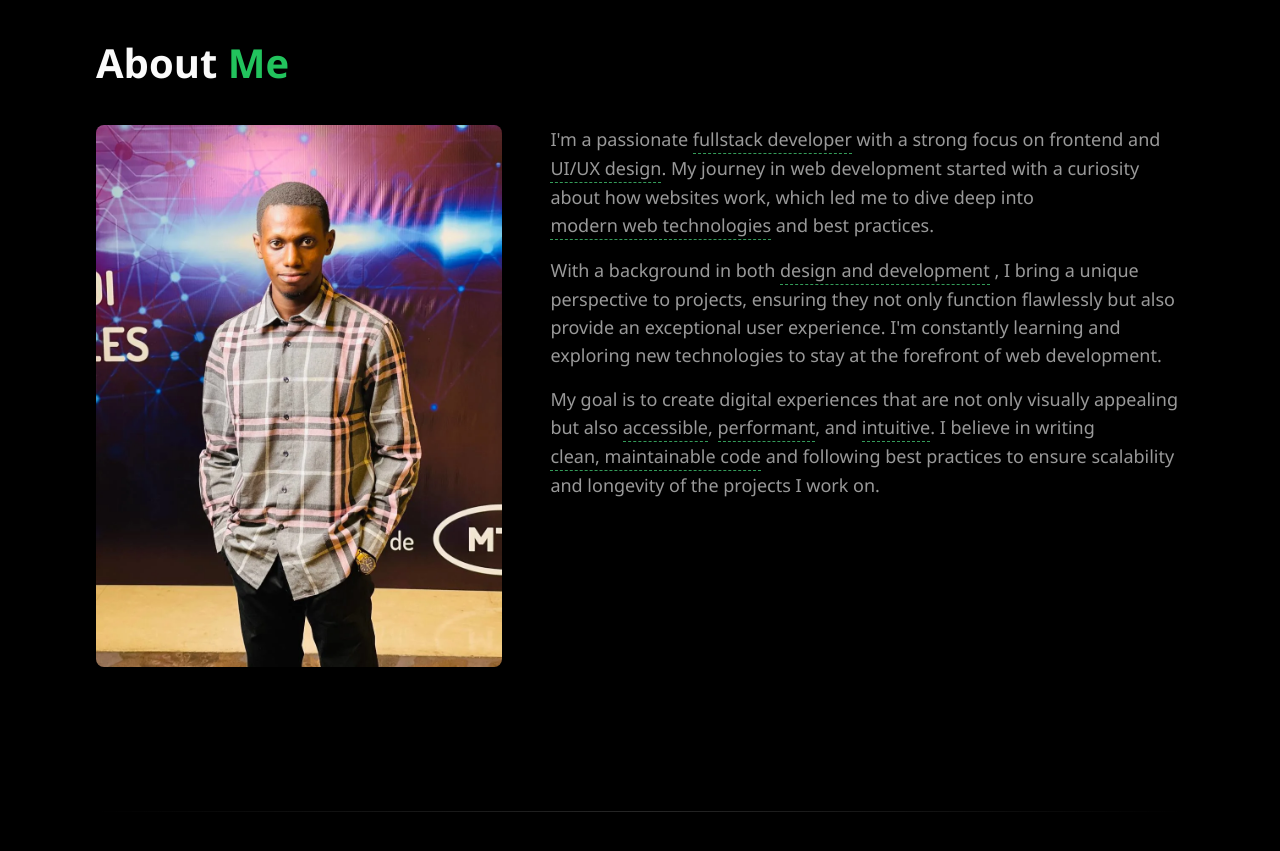
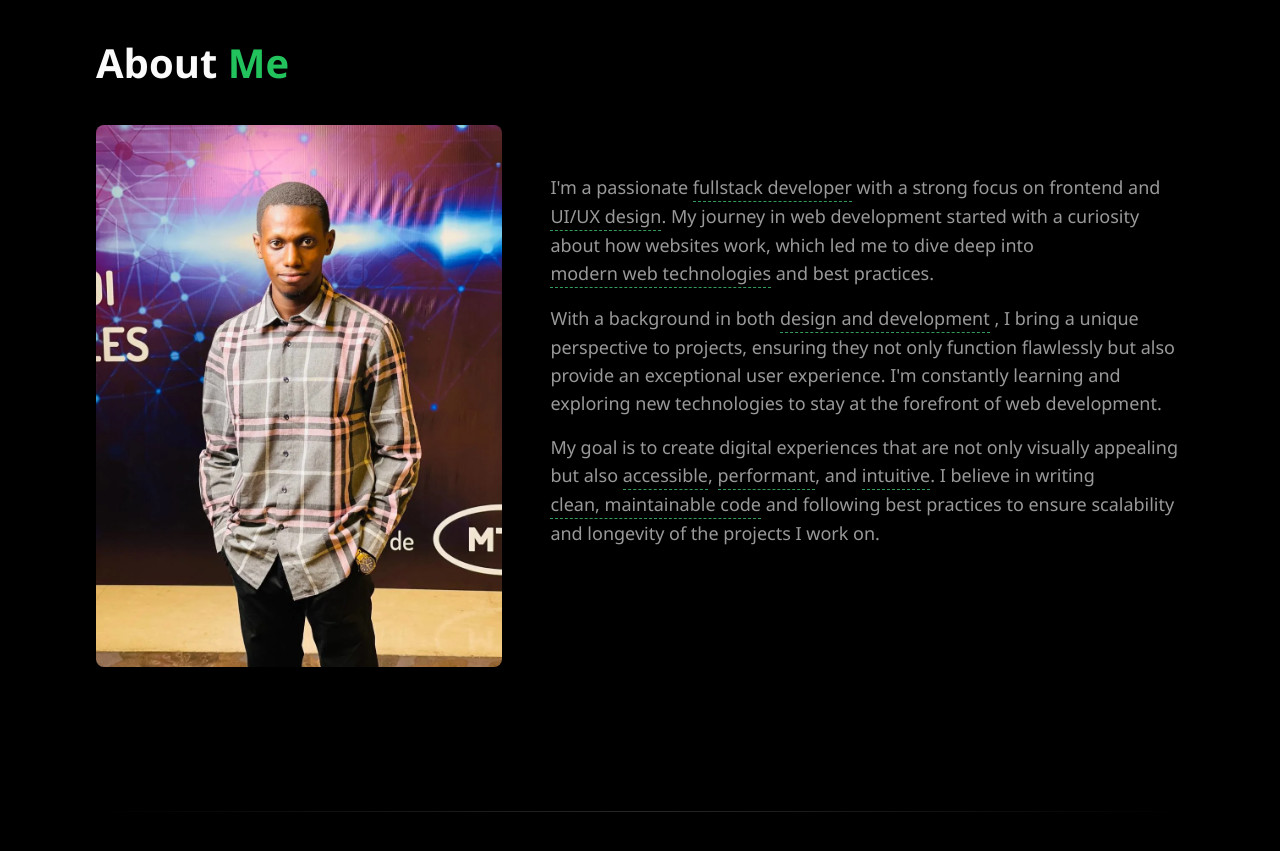
Before and after one commit to Codeur-Omniscient/Anthonydorian-Portfolio, a React (Vite) app: page / in a window 1280 px wide. Shown: the part 900-1751 px from the top of the page. Built offline with nearby package versions, Linux system fonts and the light colour scheme.

Commit message:
fix(Hero & About): Ajuster la durée de la transition pour améliorer l'animation et Ajouter une marge supérieure pour le contenu sur les écrans larges

```diff
--- a/src/components/About.tsx
+++ b/src/components/About.tsx
@@ -61,7 +61,7 @@ const About = () => {
           whileInView={{ opacity: 1, x: 0, filter: "blur(0px)" }}
           viewport={{ once: true }}
           transition={{ duration: 0.7, delay: 0.2 }}
-          className="space-y-6 text-muted-foreground md:col-span-3"
+          className="space-y-6 text-muted-foreground md:col-span-3 lg:mt-12"
         >
           <div className="interactive-text text-lg">
             <p>
--- a/src/components/Hero.tsx
+++ b/src/components/Hero.tsx
@@ -9,7 +9,7 @@ const Hero = () => {
         <motion.div
           initial={{ opacity: 0, y: 20, filter: "blur(8px)" }}
           animate={{ opacity: 1, y: 0, filter: "blur(0px)" }}
-          transition={{ duration: 0.7 }}
+          transition={{ duration: 0.4 }}
           className="max-w-3xl"
         >
           <div className="mb-8 inline-flex items-center rounded-full border border-green-700/30 bg-green-700/5 px-3 py-1 text-sm text-green-300">
```
